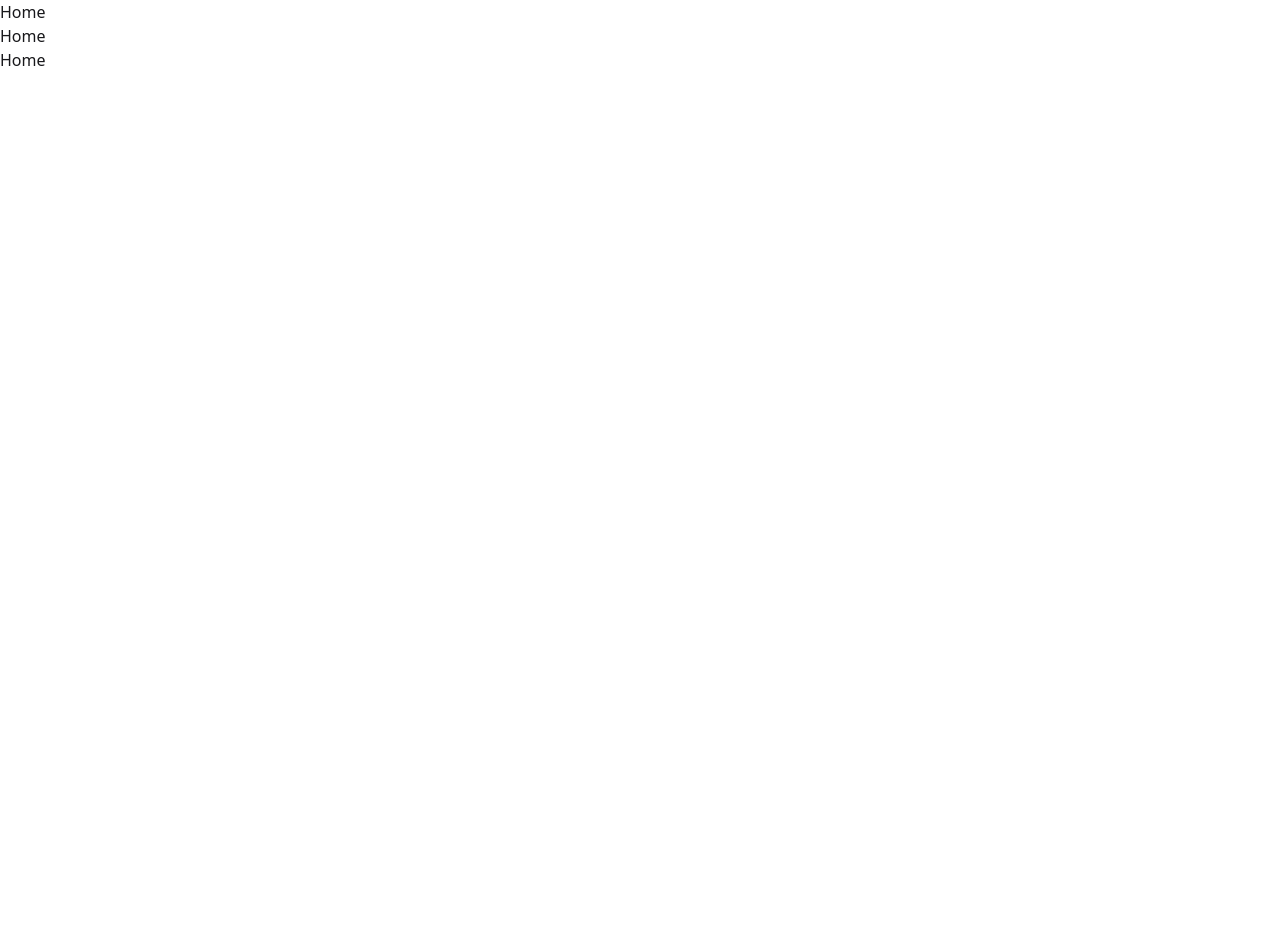
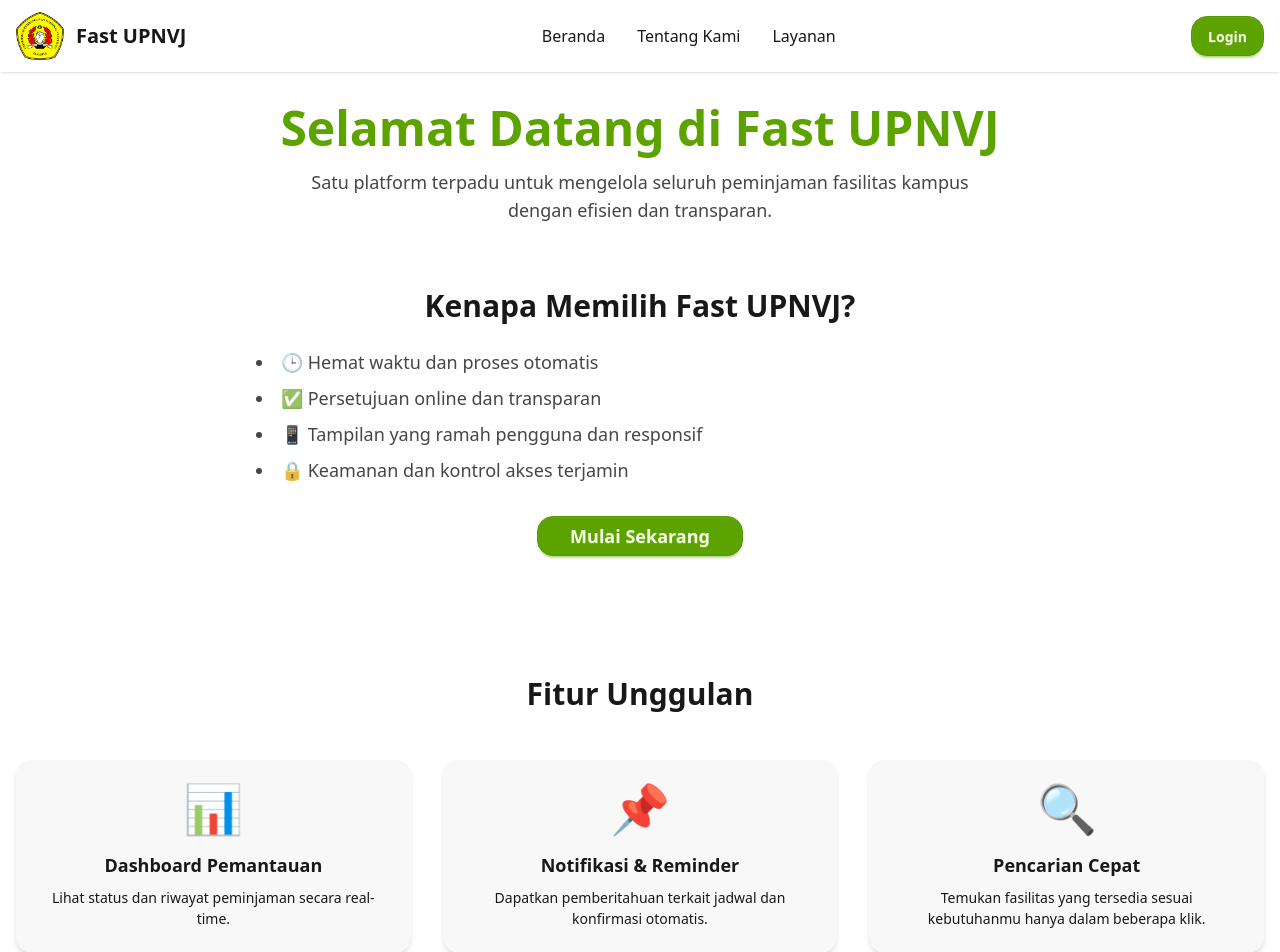
Before and after one commit to raisadeviap/fast-upnvj, a React (Vite) app: page /home in a window 1280 px wide. Shown: the top 952 px of the page. Before the commit the page ends 800 px from the top, so only its background shows below. Built offline with nearby package versions, Linux system fonts and the light colour scheme.

Commit message:
Resolve konflik dan update Home.jsx

```diff
--- a/src/pages/Home.jsx
+++ b/src/pages/Home.jsx
@@ -1,13 +1,98 @@
 import React from "react";
+import { useNavigate } from "react-router-dom";
+import Navbar from "../components/Navbar";
+import Footer from "../components/Footer";
 
-function Home() {
+function HomePage() {
+  const navigate = useNavigate();
+
   return (
-    <div>
-      <h1>Home</h1>
-      <h1>Home</h1>
-      <h1>Home</h1>
+    <div className="min-h-screen bg-base-100" data-theme="light">
+      <Navbar />
+      <main className="container mx-auto px-4 py-8">
+        {/* Header Welcome */}
+        <section className="text-center mb-16">
+          <h1 className="text-4xl md:text-5xl font-bold text-primary mb-4">
+            Selamat Datang di Fast UPNVJ
+          </h1>
+          <p className="text-lg text-base-content/80 max-w-2xl mx-auto">
+            Satu platform terpadu untuk mengelola seluruh peminjaman fasilitas
+            kampus dengan efisien dan transparan.
+          </p>
+        </section>
+
+        {/* Deskripsi Keunggulan */}
+        <section className="mb-20">
+          <h2 className="text-3xl font-bold text-base-content mb-6 text-center">
+            Kenapa Memilih Fast UPNVJ?
+          </h2>
+          <ul className="list-disc list-inside text-lg text-base-content/80 space-y-2 max-w-3xl mx-auto">
+            <li>🕒 Hemat waktu dan proses otomatis</li>
+            <li>✅ Persetujuan online dan transparan</li>
+            <li>📱 Tampilan yang ramah pengguna dan responsif</li>
+            <li>🔒 Keamanan dan kontrol akses terjamin</li>
+          </ul>
+          <div className="text-center mt-8">
+            <button
+              onClick={() => navigate("/login")}
+              className="btn btn-primary px-8 py-3 text-lg"
+            >
+              Mulai Sekarang
+            </button>
+          </div>
+        </section>
+
+        {/* Highlight Fitur */}
+        <section className="py-10">
+          <h2 className="text-3xl font-bold text-center mb-12 text-base-content">
+            Fitur Unggulan
+          </h2>
+          <div className="grid grid-cols-1 md:grid-cols-3 gap-8">
+            <div className="card bg-base-200 shadow-md">
+              <div className="card-body items-center text-center">
+                <div className="text-5xl mb-3">📊</div>
+                <h3 className="card-title">Dashboard Pemantauan</h3>
+                <p>Lihat status dan riwayat peminjaman secara real-time.</p>
+              </div>
+            </div>
+            <div className="card bg-base-200 shadow-md">
+              <div className="card-body items-center text-center">
+                <div className="text-5xl mb-3">📌</div>
+                <h3 className="card-title">Notifikasi & Reminder</h3>
+                <p>
+                  Dapatkan pemberitahuan terkait jadwal dan konfirmasi otomatis.
+                </p>
+              </div>
+            </div>
+            <div className="card bg-base-200 shadow-md">
+              <div className="card-body items-center text-center">
+                <div className="text-5xl mb-3">🔍</div>
+                <h3 className="card-title">Pencarian Cepat</h3>
+                <p>
+                  Temukan fasilitas yang tersedia sesuai kebutuhanmu hanya dalam
+                  beberapa klik.
+                </p>
+              </div>
+            </div>
+          </div>
+        </section>
+
+        {/* Call to Action */}
+        <section className="mt-24 text-center">
+          <h3 className="text-2xl font-semibold text-base-content mb-4">
+            Siap mengelola fasilitas dengan lebih mudah?
+          </h3>
+          <button
+            onClick={() => navigate("/login")}
+            className="btn btn-primary text-lg px-8 py-3"
+          >
+            Masuk ke Sistem
+          </button>
+        </section>
+      </main>
+      <Footer />
     </div>
   );
 }
 
-export default Home;
+export default HomePage;
```
